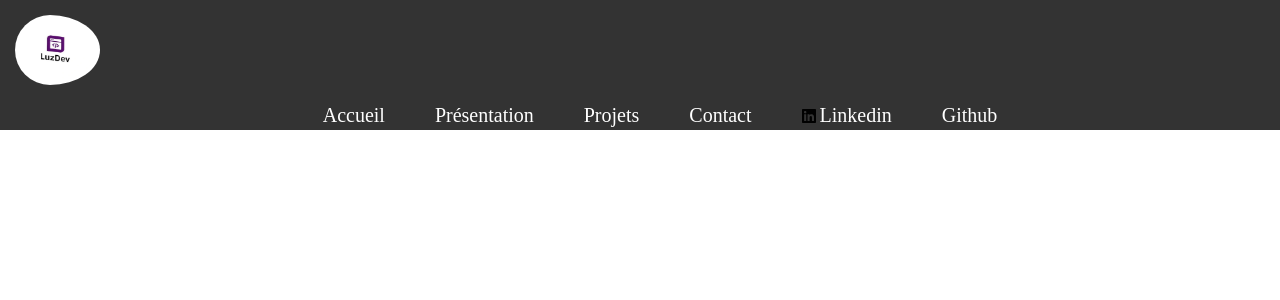
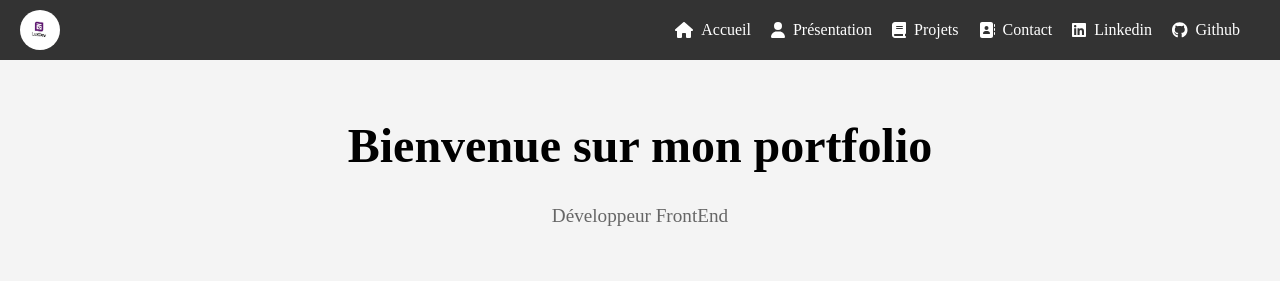
Before and after one commit to Luzdeveloper/Portfolio-React-2024, a React (Vite) app: page / in a window 1280 px wide. Shown: the top 300 px of the page. Built offline with nearby package versions, Linux system fonts and the light colour scheme.

Commit message:
update css style header + hero create

```diff
--- a/src/Header.jsx
+++ b/src/Header.jsx
@@ -1,6 +1,7 @@
 import logo from "./assets/logo.webp"
 import { FontAwesomeIcon } from '@fortawesome/react-fontawesome';
-import { faLinkedin } from '@fortawesome/free-brands-svg-icons'
+import { faHouse, faUser, faBook, faAddressBook } from '@fortawesome/free-solid-svg-icons';
+import { faLinkedin, faGithub } from '@fortawesome/free-brands-svg-icons'
 import './styles/header.css'
 
 
@@ -8,15 +9,16 @@ export function Header() {
 
   return(
     <header>
-      <img src={logo} alt="logo"></img>
+
       <nav>
-        <ul>
-          <li><a href="#Accueil">Accueil</a></li>
-          <li><a href="#Présentation">Présentation</a></li>
-          <li><a href="#Projets">Projets</a></li>
-          <li><a href="#Contact">Contact</a></li>
-          <li><FontAwesomeIcon icon={faLinkedin} /> <a href="https://www.aedin.com/in/florian-lhomel-8995b1285/">Linkedin</a></li>
-          <li><a href="https://github.com/Luzdeveloper">Github</a></li>
+        <img className="logo" src={logo} alt="logo"></img>
+        <ul className="nav-links">
+          <li><FontAwesomeIcon icon={faHouse} className="iconNav" /><a href="#Accueil"> Accueil</a></li>
+          <li><FontAwesomeIcon icon={faUser} className="iconNav"/><a href="#Présentation"> Présentation</a></li>
+          <li><FontAwesomeIcon icon={faBook} className="iconNav"/><a href="#Projets"> Projets</a></li>
+          <li><FontAwesomeIcon icon={faAddressBook} className="iconNav" /><a href="#Contact"> Contact</a></li>
+          <li><FontAwesomeIcon icon={faLinkedin} className="iconNav"/> <a href="https://www.aedin.com/in/florian-lhomel-8995b1285/"> Linkedin</a></li>
+          <li><FontAwesomeIcon icon={faGithub} className="iconNav"/><a href="https://github.com/Luzdeveloper"> Github</a></li>
         </ul>
       </nav>
     </header>
--- /dev/null
+++ b/src/Hero.jsx
@@ -0,0 +1,10 @@
+import './styles/hero.css';
+
+export function Hero() {
+  return (
+    <section id="Accueil" className="hero">
+      <h1>Bienvenue sur mon portfolio</h1>
+      <p>Développeur FrontEnd</p>
+    </section>
+  );
+}
--- a/src/main.jsx
+++ b/src/main.jsx
@@ -2,9 +2,11 @@ import { StrictMode } from 'react'
 import { createRoot } from 'react-dom/client'
 import './index.css'
 import { Header } from './Header'
+import { Hero } from './Hero'
 
 createRoot(document.getElementById('root')).render(
   <StrictMode>
     <Header />
+    <Hero />
   </StrictMode>,
 )
--- a/src/styles/header.css
+++ b/src/styles/header.css
@@ -1,36 +1,46 @@
-
-header{
+/* styles/header.css */
+header {
   background-color: #333;
-  width: 100%;
-  height: auto;
-
-}
-header img{
-  display: flex;
-  position: relative;
-  width: 100px;
-  height: 100px;
-  border-radius: 50%;
-  padding-bottom: 15px;
-  padding-top: 15px;
-  padding-left: 15px;
+  padding: 10px 20px;
 }
 
-
-nav ul{
+nav {
   display: flex;
-  flex-direction: row;
-  gap: 50px;
-  justify-content: center;
-
+  align-items: center;
+  justify-content: space-between;
 }
 
-nav li{
-  list-style: none;
+.logo {
+  height: 40px;
+  margin-right: 20px;
+  border-radius: 50%;
 }
 
-nav a {
+.nav-links {
+  display: flex;
+  list-style: none;
+  margin: 0;
+  padding: 0;
+}
+
+.nav-links li {
+  margin-right: 20px;
+  display: flex;
+  align-items: center;
+}
+
+.nav-links a {
   color: white;
   text-decoration: none;
-  font-size: 20px;
+  margin-left: 8px;
+  font-size: 16px;
 }
+
+.nav-links a:hover {
+  text-decoration: underline;
+}
+
+.iconNav {
+  color: white;
+  font-size: 16px;
+}
--- /dev/null
+++ b/src/styles/hero.css
@@ -0,0 +1,15 @@
+.hero{
+  text-align: center;
+  padding: 50px 20px;
+  background: #f4f4f4;
+}
+
+.hero h1{
+  font-size: 3em;
+  margin-bottom: 20px;
+}
+
+.hero p{
+  font-size: 1.2rem;
+  color:#666;
+}
```
Also changed, not shown: src/index.css (line endings or trailing spaces).
